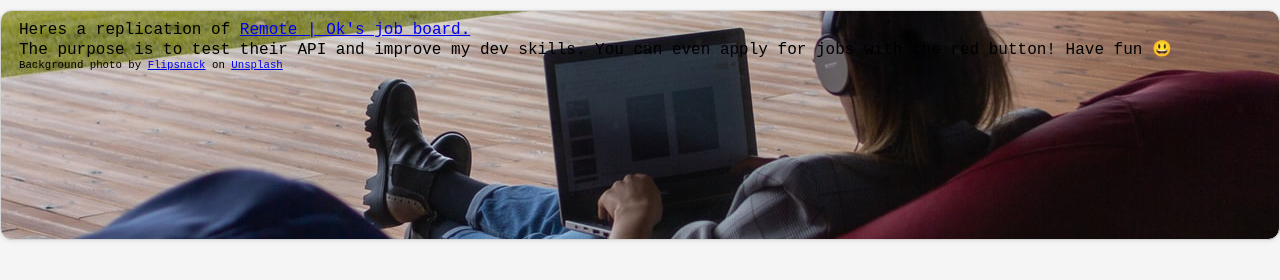
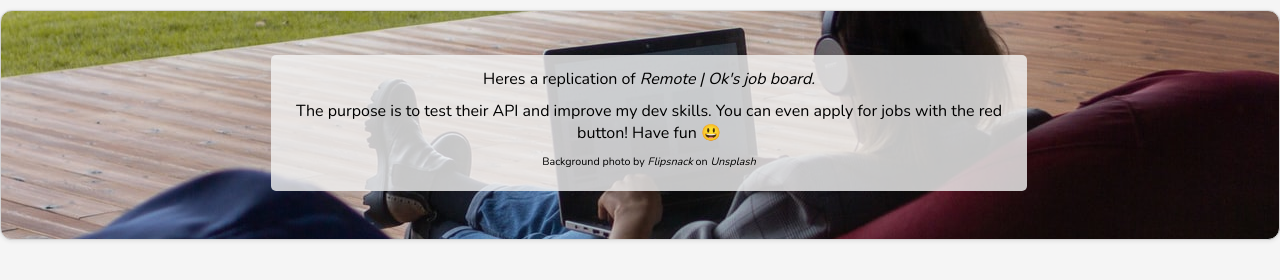
Before and after one commit to ramizibrahimovic/remoteok_jobboard, a plain HTML site: page index.html in a window 1280 px wide. Drawn offline with nearby package versions, Linux system fonts and the light colour scheme; no server answers.

Commit message:
banner designed

```diff
--- a/index.html
+++ b/index.html
@@ -4,14 +4,17 @@
     <meta charset="UTF-8">
     <meta http-equiv="X-UA-Compatible" content="IE=edge">
     <meta name="viewport" content="width=device-width, initial-scale=1.0">
+    <link href='https://fonts.googleapis.com/css?family=Nunito' rel='stylesheet'>
     <title>Remote Job Board for Freemote    </title>
     <link rel="stylesheet" href="style.css">
 </head>
 <body>
     <div class="row banner">
-        <h4>Heres a replication of <a href="https://remoteok.com/" target="_blank">Remote | Ok's job board.</a></h4>
-        <h4>The purpose is to test their API and improve my dev skills. You can even apply for jobs with the red button! Have fun 😃</h4>
-        <h6>Background photo by <a href="https://unsplash.com/es/@flipsnack?utm_source=unsplash&utm_medium=referral&utm_content=creditCopyText">Flipsnack</a> on <a href="https://unsplash.com/s/photos/remote-work?utm_source=unsplash&utm_medium=referral&utm_content=creditCopyText">Unsplash</a></h6>
+        <div class="transparent_banner_container">
+            <h4>Heres a replication of <a href="https://remoteok.com/" target="_blank">Remote | Ok's job board.</a></h4>
+            <h4>The purpose is to test their API and improve my dev skills. You can even apply for jobs with the red button! Have fun 😃</h4>
+            <h6>Background photo by <a href="https://unsplash.com/es/@flipsnack?utm_source=unsplash&utm_medium=referral&utm_content=creditCopyText">Flipsnack</a> on <a href="https://unsplash.com/s/photos/remote-work?utm_source=unsplash&utm_medium=referral&utm_content=creditCopyText">Unsplash</a></h6>
+        </div>
     </div>
     <div id="container">
     </div>
--- a/style.css
+++ b/style.css
@@ -30,8 +30,26 @@ body {
     height: 230px;
 }
 
+.transparent_banner_container {
+    background: rgb(244,244,244,0.8);
+    font-family: Nunito;
+    width: 60%;
+    margin: 34px auto;
+    padding: 1%;
+    text-align: center;
+    border-radius: 5px;
+}
+
+h4 a,
+h6 a {
+    color: black;
+    text-decoration: none;
+    font-style: italic;
+}
+
 h4, h6 {
     font-weight: normal;
+    margin-bottom: 10px;
 }
 
 .left-container {
```
